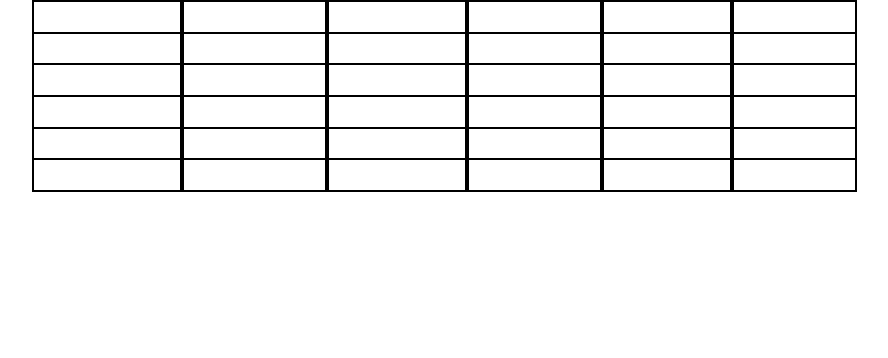
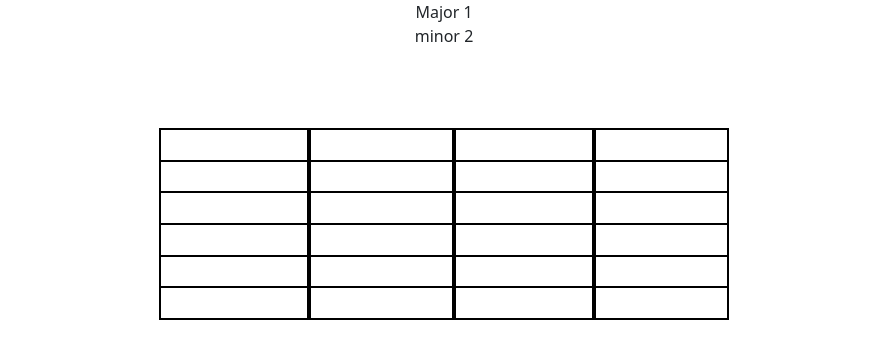
Before and after one commit to nvduran/guitar-theory-site, a React (Create React App) app: page / in a window 1280 px wide. Shown: the top 358 px of the page, without its empty margins (196-1084 px from the left). Built offline with nearby package versions, Linux system fonts and the light colour scheme.

Commit message:
1 and 2 chords active notes only

```diff
--- a/src/components/FretboardView/index.js
+++ b/src/components/FretboardView/index.js
@@ -1,58 +1,229 @@
 import React from "react";
 import "../../styles/FretboardView.css";
-import { Container } from "react-bootstrap";
+import { useState } from "react";
 
 export default function FretboardView() {
+  const [chordState, setChordState] = useState({
+    e1: false,
+    e2: false,
+    e3: false,
+    e4: false,
+    a1: false,
+    a2: false,
+    a3: false,
+    a4: false,
+    d1: false,
+    d2: false,
+    d3: false,
+    d4: false,
+    g1: false,
+    g2: false,
+    g3: false,
+    g4: false,
+    b1: false,
+    b2: false,
+    b3: false,
+    b4: false,
+    he1: false,
+    he2: false,
+    he3: false,
+    he4: false,
+  });
+
+  const handleChordChoice = (pick) => {
+    if (pick === "M1") {
+      setChordState({
+        e1: false,
+        e2: false,
+        e3: false,
+        e4: true,
+        a1: false,
+        a2: false,
+        a3: true,
+        a4: false,
+        d1: true,
+        d2: false,
+        d3: false,
+        d4: false,
+        g1: true,
+        g2: false,
+        g3: false,
+        g4: false,
+        b1: true,
+        b2: false,
+        b3: false,
+        b4: true,
+        he1: false,
+        he2: false,
+        he3: false,
+        he4: true,
+      });
+    }
+    if (pick === "m2") {
+      setChordState({
+        e1: true,
+        e2: false,
+        e3: false,
+        e4: false,
+        a1: true,
+        a2: false,
+        a3: false,
+        a4: true,
+        d1: false,
+        d2: false,
+        d3: true,
+        d4: false,
+        g1: false,
+        g2: false,
+        g3: true,
+        g4: false,
+        b1: false,
+        b2: true,
+        b3: false,
+        b4: false,
+        he1: true,
+        he2: false,
+        he3: false,
+        he4: false,
+      });
+    }
+  };
   return (
     <div>
+      <div className="chord-picker" onClick={() => handleChordChoice("M1")}>
+        Major 1
+      </div>
+      <div className="chord-picker" onClick={() => handleChordChoice("m2")}>
+        minor 2
+      </div>
       <div className="fretboard-container">
         <div className="fret fret1">
-          <div className="string"></div>
-          <div className="string"></div>
-          <div className="string"></div>
-          <div className="string"></div>
-          <div className="string"></div>
-          <div className="string"></div>
+          <div
+            className={
+              chordState.he1 ? "string active-note" : "string inactive-note"
+            }
+          ></div>
+          <div
+            className={
+              chordState.b1 ? "string active-note" : "string inactive-note"
+            }
+          ></div>
+          <div
+            className={
+              chordState.g1 ? "string active-note" : "string inactive-note"
+            }
+          ></div>
+          <div
+            className={
+              chordState.d1 ? "string active-note" : "string inactive-note"
+            }
+          ></div>
+          <div
+            className={
+              chordState.a1 ? "string active-note" : "string inactive-note"
+            }
+          ></div>
+          <div
+            className={
+              chordState.e1 ? "string active-note" : "string inactive-note"
+            }
+          ></div>
         </div>
         <div className="fret fret2">
-          <div className="string"></div>
-          <div className="string"></div>
-          <div className="string"></div>
-          <div className="string"></div>
-          <div className="string"></div>
-          <div className="string"></div>
+          <div
+            className={
+              chordState.he2 ? "string active-note" : "string inactive-note"
+            }
+          ></div>
+          <div
+            className={
+              chordState.b2 ? "string active-note" : "string inactive-note"
+            }
+          ></div>
+          <div
+            className={
+              chordState.g2 ? "string active-note" : "string inactive-note"
+            }
+          ></div>
+          <div
+            className={
+              chordState.d2 ? "string active-note" : "string inactive-note"
+            }
+          ></div>
+          <div
+            className={
+              chordState.a2 ? "string active-note" : "string inactive-note"
+            }
+          ></div>
+          <div
+            className={
+              chordState.e2 ? "string active-note" : "string inactive-note"
+            }
+          ></div>
         </div>
         <div className="fret fret3">
-          <div className="string"></div>
-          <div className="string"></div>
-          <div className="string"></div>
-          <div className="string"></div>
-          <div className="string"></div>
-          <div className="string"></div>
+          <div
+            className={
+              chordState.he3 ? "string active-note" : "string inactive-note"
+            }
+          ></div>
+          <div
+            className={
+              chordState.b3 ? "string active-note" : "string inactive-note"
+            }
+          ></div>
+          <div
+            className={
+              chordState.g3 ? "string active-note" : "string inactive-note"
+            }
+          ></div>
+          <div
+            className={
+              chordState.d3 ? "string active-note" : "string inactive-note"
+            }
+          ></div>
+          <div
+            className={
+              chordState.a3 ? "string active-note" : "string inactive-note"
+            }
+          ></div>
+          <div
+            className={
+              chordState.e3 ? "string active-note" : "string inactive-note"
+            }
+          ></div>
         </div>
         <div className="fret fret4">
-          <div className="string"></div>
-          <div className="string"></div>
-          <div className="string"></div>
-          <div className="string"></div>
-          <div className="string"></div>
-          <div className="string"></div>
-        </div>
-        <div className="fret fret5">
-          <div className="string"></div>
-          <div className="string"></div>
-          <div className="string"></div>
-          <div className="string"></div>
-          <div className="string"></div>
-          <div className="string"></div>
-        </div>
-        <div className="fret fret6">
-          <div className="string"></div>
-          <div className="string"></div>
-          <div className="string"></div>
-          <div className="string"></div>
-          <div className="string"></div>
-          <div className="string"></div>
+          <div
+            className={
+              chordState.he4 ? "string active-note" : "string inactive-note"
+            }
+          ></div>
+          <div
+            className={
+              chordState.b4 ? "string active-note" : "string inactive-note"
+            }
+          ></div>
+          <div
+            className={
+              chordState.g4 ? "string active-note" : "string inactive-note"
+            }
+          ></div>
+          <div
+            className={
+              chordState.d4 ? "string active-note" : "string inactive-note"
+            }
+          ></div>
+          <div
+            className={
+              chordState.a4 ? "string active-note" : "string inactive-note"
+            }
+          ></div>
+          <div
+            className={
+              chordState.e4 ? "string active-note" : "string inactive-note"
+            }
+          ></div>
         </div>
       </div>
     </div>
--- a/src/styles/FretboardView.css
+++ b/src/styles/FretboardView.css
@@ -1,3 +1,7 @@
+.active-note {
+    background-color: #e8e829;
+}
+
 .fretboard-container {
   display: flex;
   justify-content: center;
@@ -8,6 +12,7 @@
   height: 12rem;
   display: flex;
   flex-direction: column;
+  margin-top: 5rem;
 }
 
 .fretboard-container .string {
```
